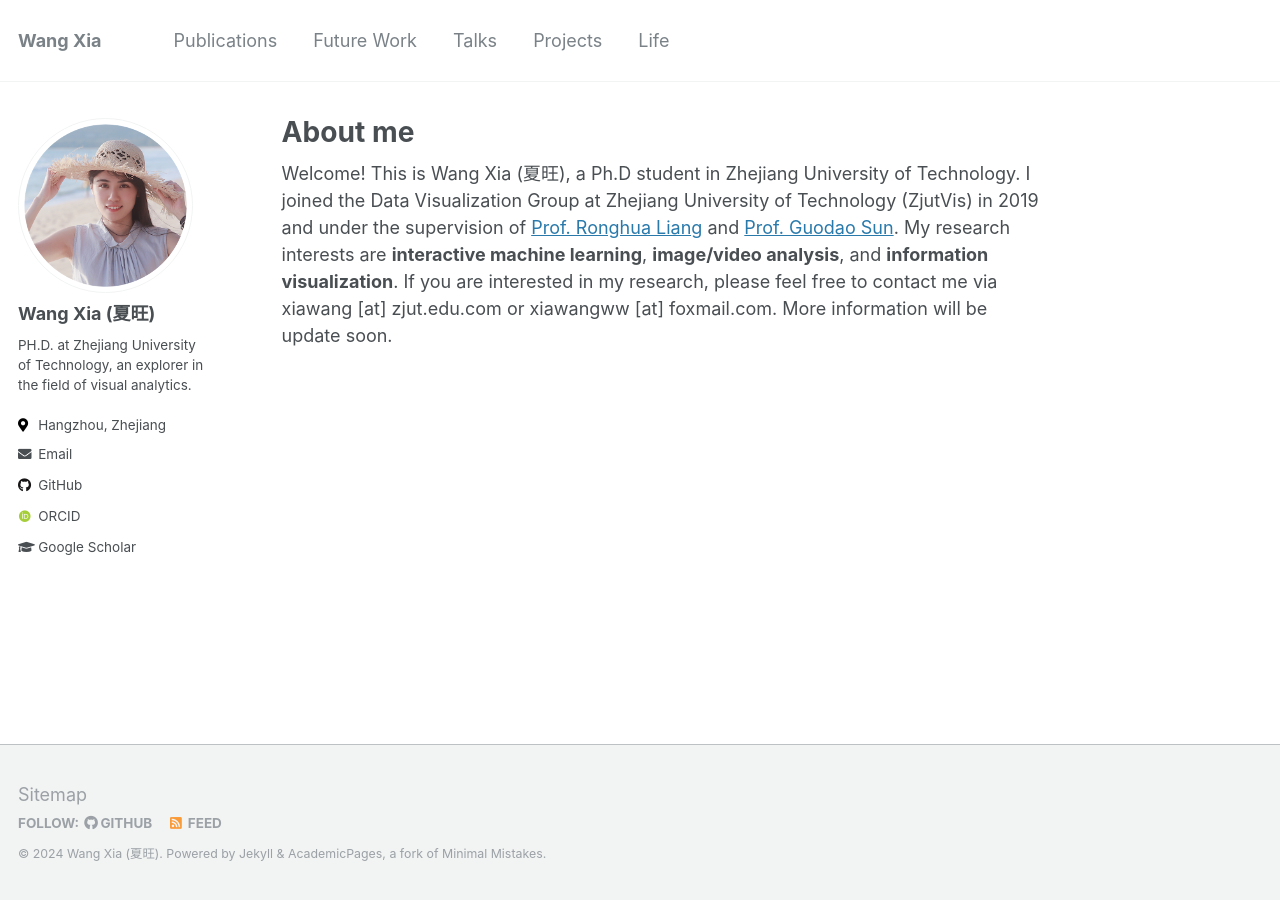
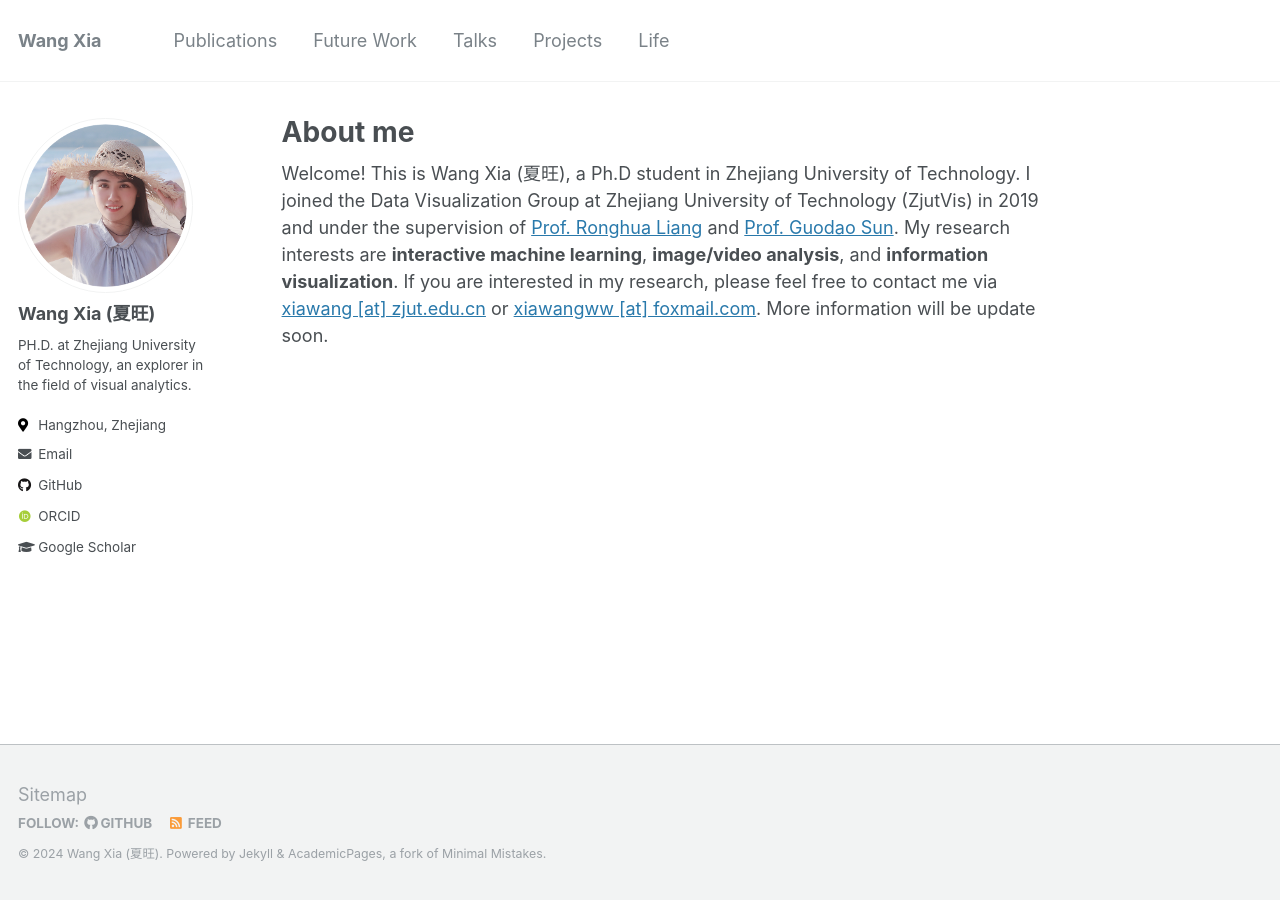
Before and after one commit to isxiawang/isxiawang.github.io, a Jekyll site: the page built from _pages/about.md, in a window 1280 px wide. Built offline with Jekyll 4.4.1, drawn with Linux system fonts in a browser that asks for light colours; some web fonts are replaced.

Commit message:
Update about.md

```diff
--- a/_pages/about.md
+++ b/_pages/about.md
@@ -13,5 +13,5 @@ I joined the Data Visualization Group at Zhejiang University of Technology (Zjut
 in 2019 and under the supervision of [Prof. Ronghua Liang](https://scholar.google.com/citations?user=fbvnBG4AAAAJ&hl=en)
 and [Prof. Guodao Sun](https://godoorsun.org/).
 My research interests are **interactive machine learning**, **image/video analysis**, and **information visualization**.
-If you are interested in my research, please feel free to contact me via xiawang [at] zjut.edu.com or xiawangww [at] foxmail.com.
+If you are interested in my research, please feel free to contact me via <a href="mailto:xiawang@zjut.edu.cn"> xiawang [at] zjut.edu.cn</a> or <a href="mailto:xiawangww [at] foxmail.com"> xiawangww [at] foxmail.com</a>.
 More information will be update soon.
```
